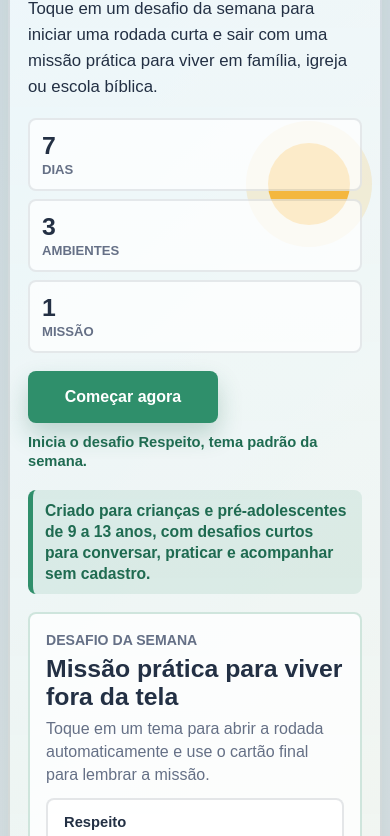
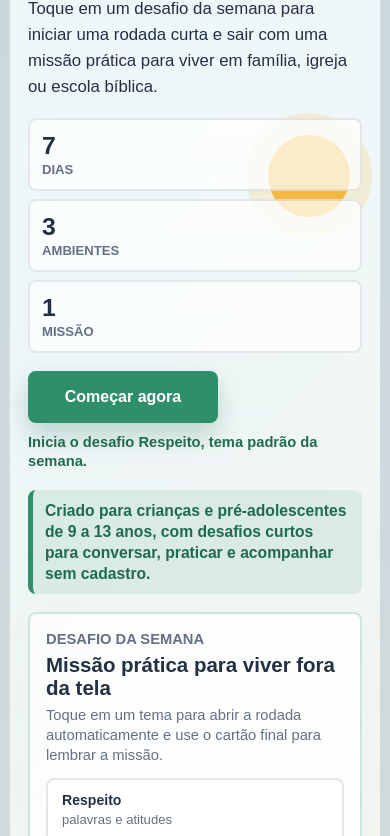
Before and after one commit to csantos18/trilha-da-palavra-sn, a plain HTML site: page index.html in a window 390 px wide. Shown: the part 257-1093 px from the top of the page. Drawn offline with Linux system fonts and the light colour scheme.

Commit message:
Corrige cards semanais em telas estreitas

```diff
--- a/index.html
+++ b/index.html
@@ -7,7 +7,7 @@
     <meta http-equiv="Pragma" content="no-cache" />
     <meta http-equiv="Expires" content="0" />
     <title>Trilha da Palavra SN</title>
-    <link rel="stylesheet" href="styles.css?v=20260507-content-first" />
+    <link rel="stylesheet" href="styles.css?v=20260507-content-first-mobile" />
   </head>
   <body>
     <main class="app">
--- a/styles.css
+++ b/styles.css
@@ -442,22 +442,26 @@ h1 {
 }
 
 .weekly-card strong {
+  display: block;
   max-width: 100%;
   overflow-wrap: anywhere;
-  word-break: normal;
+  word-break: break-word;
   hyphens: auto;
-  font-size: clamp(0.92rem, 1.5vw, 1.08rem);
+  white-space: normal;
+  font-size: clamp(0.82rem, 1.5vw, 1.02rem);
   line-height: 1.12;
   text-wrap: balance;
 }
 
 .weekly-card span {
+  display: block;
   max-width: 100%;
   color: var(--muted);
   overflow-wrap: anywhere;
-  word-break: normal;
+  word-break: break-word;
   hyphens: auto;
-  font-size: clamp(0.8rem, 1.25vw, 0.9rem);
+  white-space: normal;
+  font-size: clamp(0.76rem, 1.25vw, 0.88rem);
   line-height: 1.22;
 }
 
@@ -1656,6 +1660,16 @@ h1 {
     gap: 8px;
   }
 
+  .weekly-actions {
+    grid-template-columns: 1fr;
+  }
+
+  .weekly-card {
+    width: 100%;
+    min-height: 86px;
+    padding: 13px 14px;
+  }
+
   .topbar h2 {
     font-size: 1.12rem;
     line-height: 1.18;
@@ -1779,6 +1793,28 @@ h1 {
   .next-button {
     width: 100%;
     margin-top: 10px;
+  }
+}
+
+@media (max-width: 430px) {
+  .weekly-panel h2 {
+    font-size: 1.28rem;
+    line-height: 1.12;
+  }
+
+  .weekly-panel p {
+    font-size: 0.92rem;
+    line-height: 1.35;
+  }
+
+  .weekly-card strong {
+    font-size: 0.88rem;
+    line-height: 1.08;
+  }
+
+  .weekly-card span {
+    font-size: 0.82rem;
+    line-height: 1.16;
   }
 }
 
```
Also changed, not shown: 1 other file.
